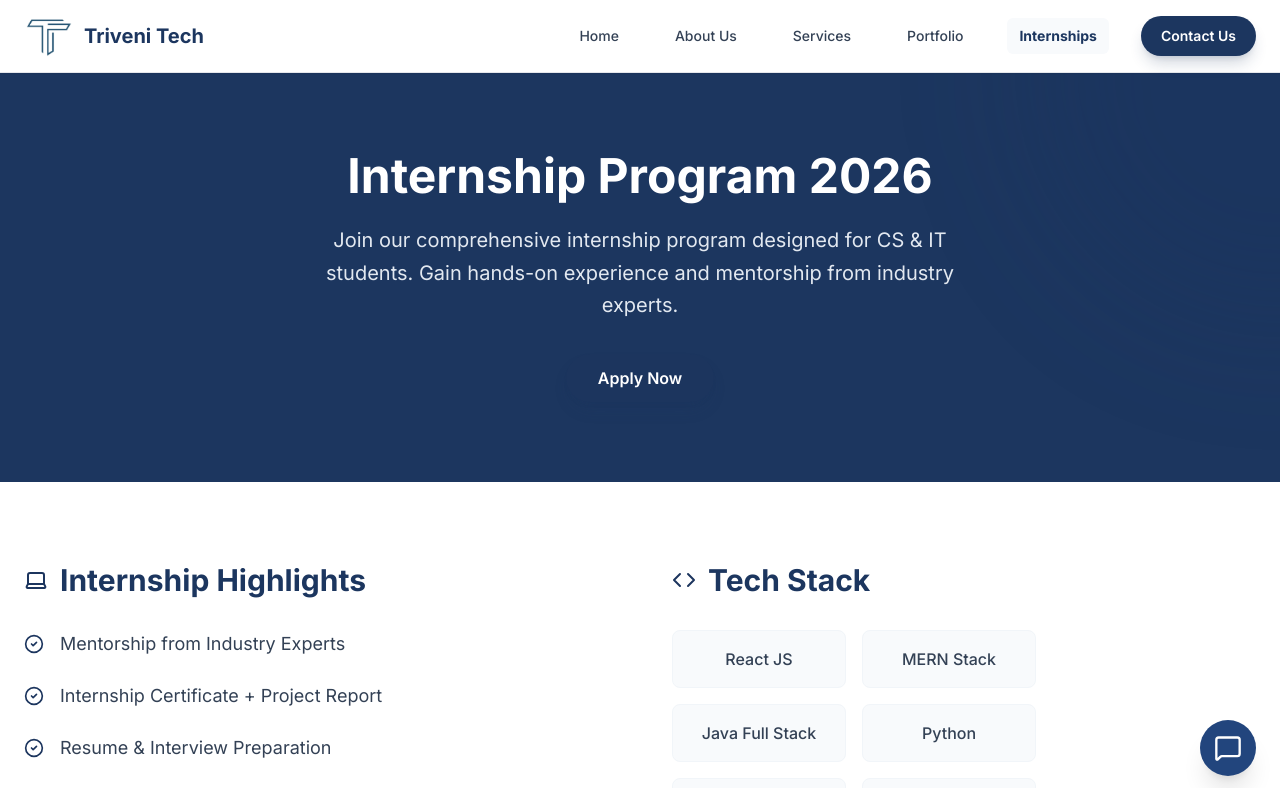
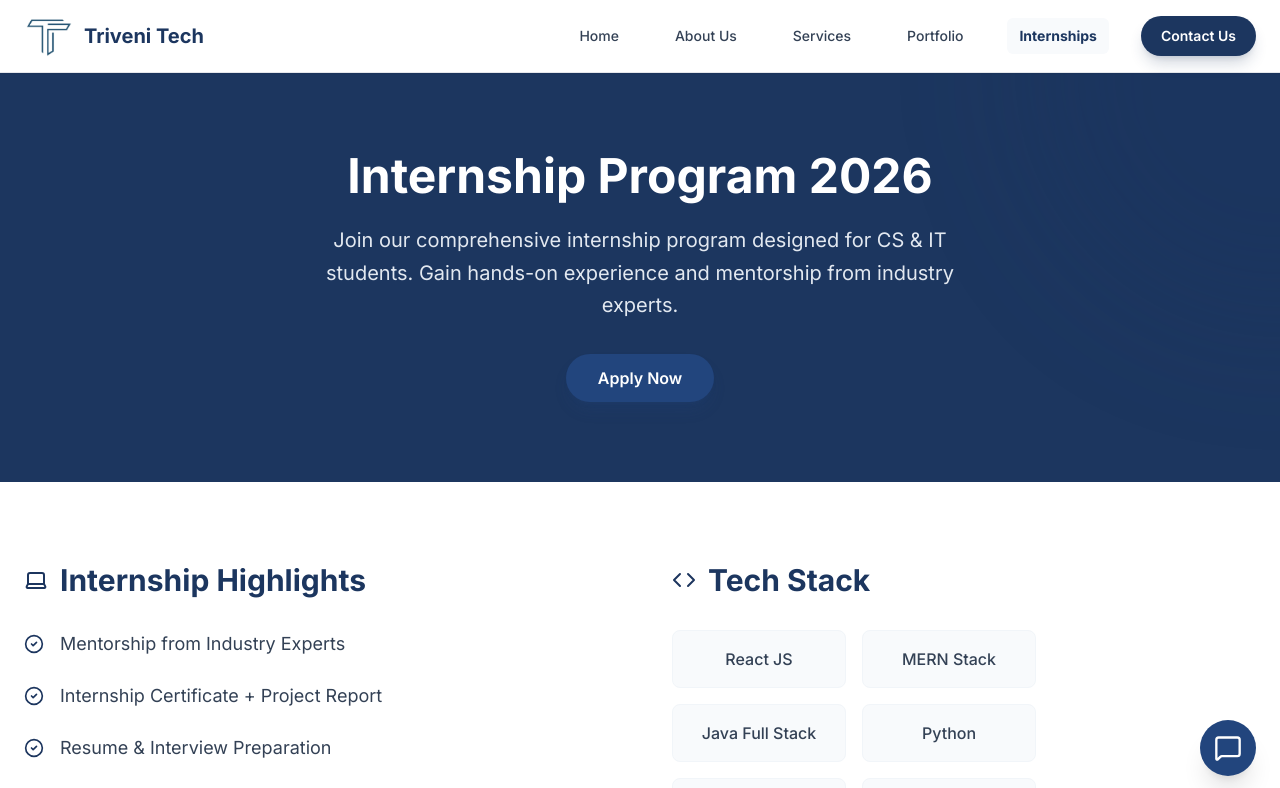
Before and after one commit to AryanJadile/Triveni-Tech, a Next.js app: page /internships in a window 1280 px wide. Shown: the top 788 px of the page. Built offline with nearby package versions, Linux system fonts and the light colour scheme.

Commit message:
updated color

```diff
--- a/src/app/internships/page.tsx
+++ b/src/app/internships/page.tsx
@@ -36,7 +36,7 @@ export default function InternshipsPage() {
                             e.preventDefault();
                             document.getElementById('apply-form')?.scrollIntoView({ behavior: 'smooth' });
                         }}
-                        className="inline-block px-8 py-3 bg-primary text-white font-semibold rounded-full hover:bg-primary/90 transition-all shadow-lg shadow-primary/20"
+                        className="inline-block px-8 py-3 bg-[#22457d] text-white font-semibold rounded-full hover:bg-[#22457d]/90 transition-all shadow-lg shadow-[#22457d]/20"
                     >
                         Apply Now
                     </Link>
```
